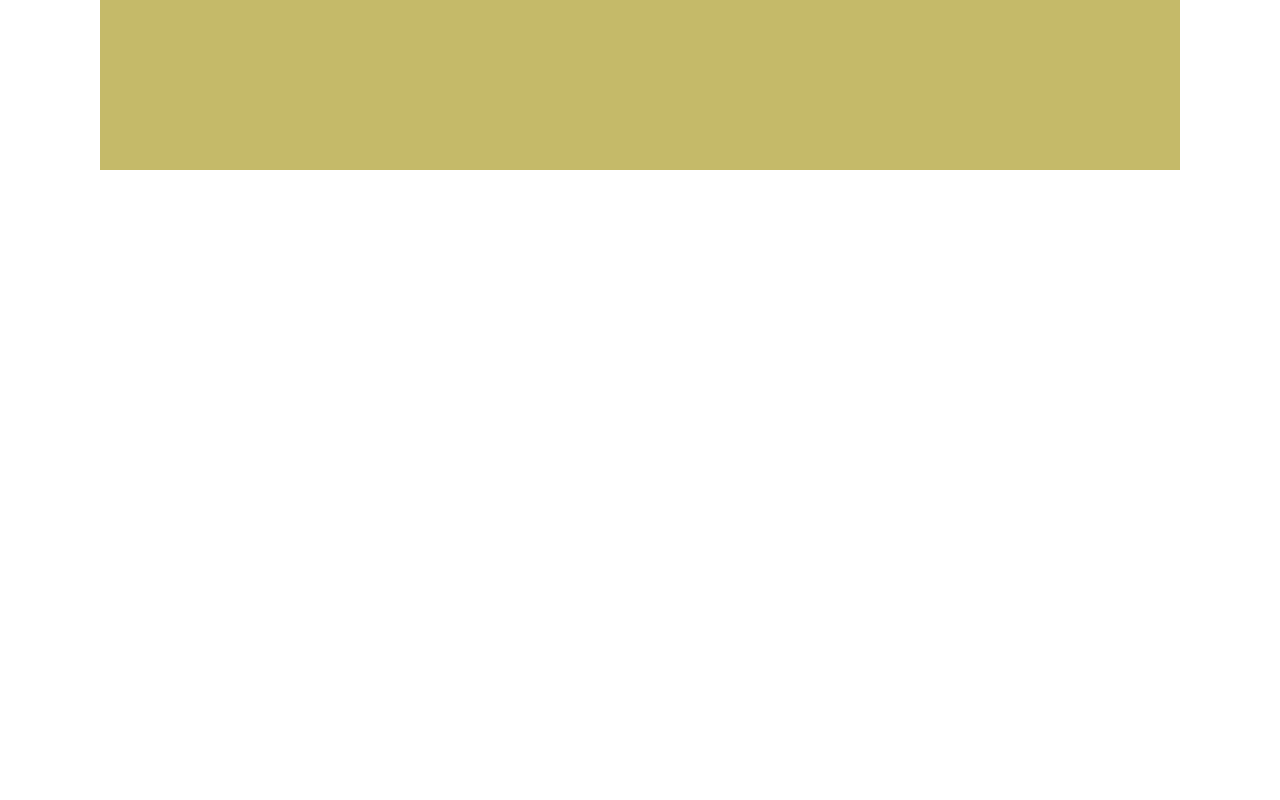
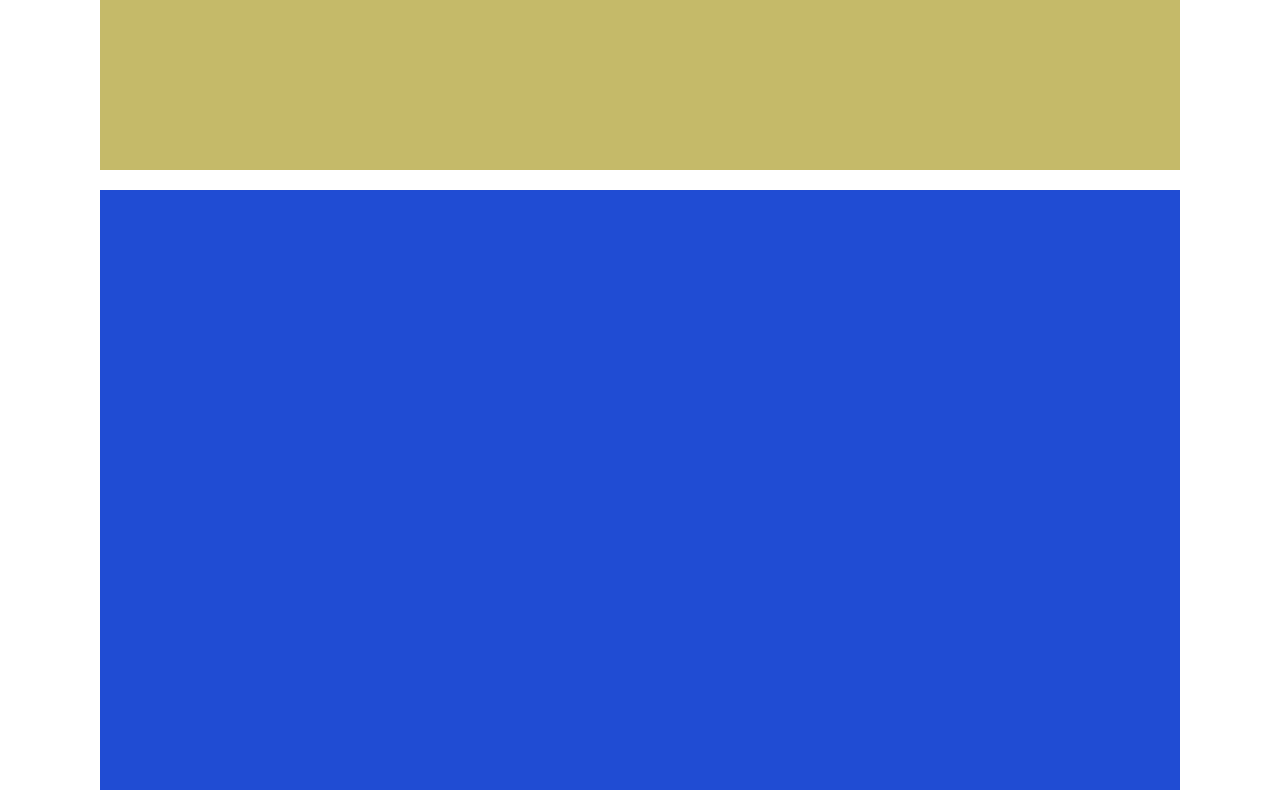
Before and after one commit to Marcotexcode/htmlcss-struttura-wp, a plain HTML site: page index.html in a window 1280 px wide. Shown: the part 430-1230 px from the top of the page. Before the commit the page ends 800 px from the top, so only its background shows below. Drawn offline with Linux system fonts and the light colour scheme.

Commit message:
add: main_container

```diff
--- a/css/style.css
+++ b/css/style.css
@@ -36,6 +36,10 @@ body {
 
 /* corpo */
 
+.main_container {
+    height: 600px;
+    background-color: rgb(32, 76, 211);
+}
 
 
 
--- a/index.html
+++ b/index.html
@@ -25,7 +25,7 @@
 
 
   <!-- inizio corpo -->
-  <main>
+  <main class="main_container">
 
       <!-- inizio header corpo -->
       <header>
```
